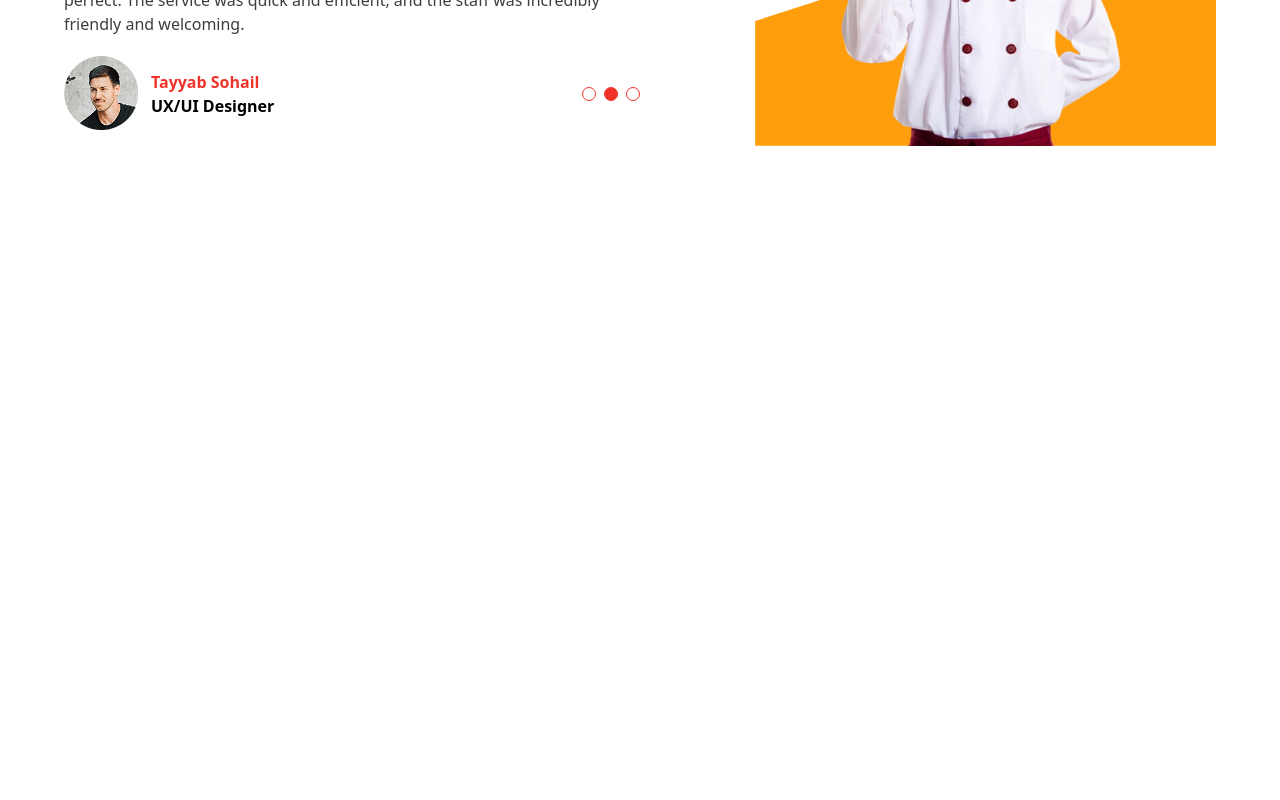
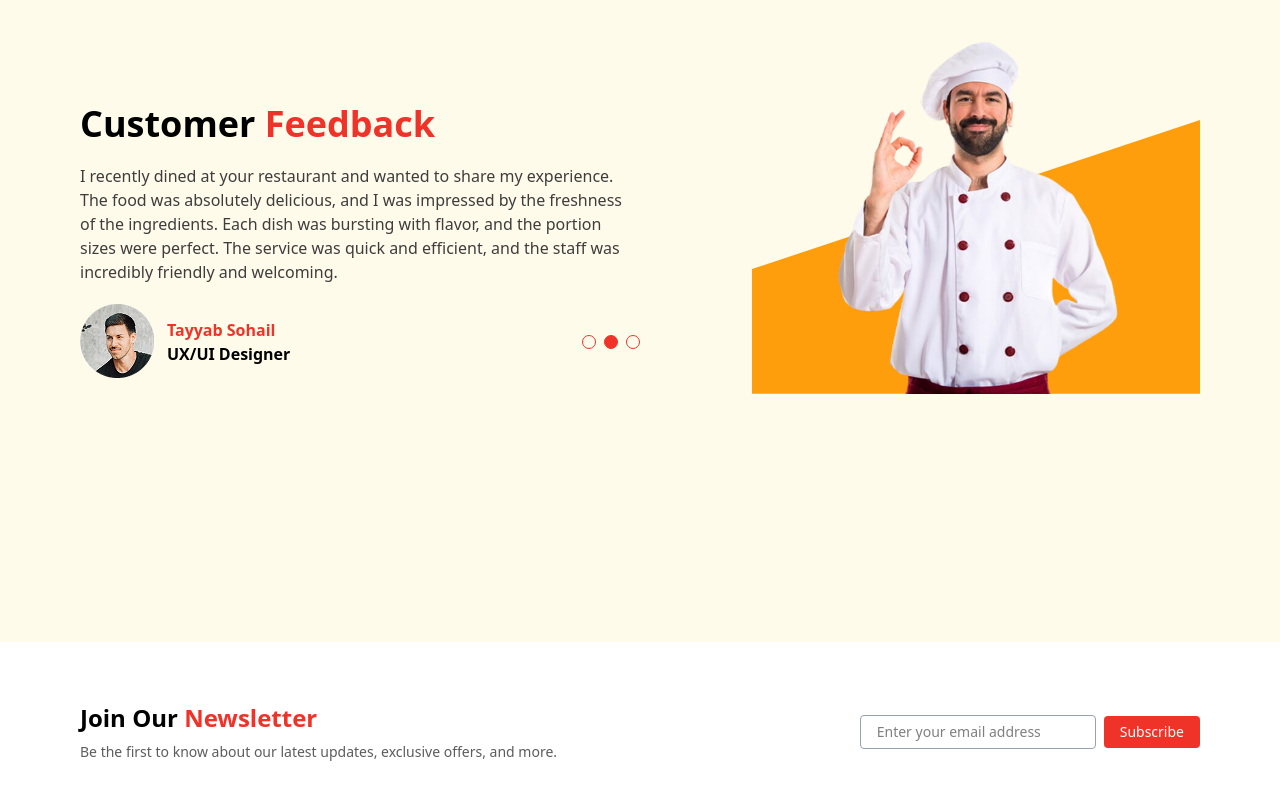
Before and after one commit to Will24300/foodie, a React (Vite) app: page / in a window 1280 px wide. Shown: the part 3074-3874 px from the top of the page. Before the commit the page ends 3300 px from the top, so only its background shows below. Built offline with nearby package versions, Linux system fonts and the light colour scheme.

Commit message:
join our newsletter

```diff
--- a/src/components/Contact.jsx
+++ b/src/components/Contact.jsx
@@ -4,8 +4,8 @@ import chef from "../assets/chef.png";
 function Contact() {
   return (
     <>
-      <section className="w-[90%] mx-auto py-20">
-        <div className="flex justify-between items-center gap-25">
+      <section className="pt-20 ">
+        <div className="flex justify-between items-center gap-25 bg-amber-50 h-[100vh] px-20 ">
           <div className="w-2/4">
             <h1 className="font-semibold text-4xl pb-5">
               Customer <span className="text-[#F03328]">Feedback</span>
@@ -42,6 +42,27 @@ function Contact() {
             />
           </div>
         </div>
+        <div className="my-15 flex justify-between px-20">
+          <div>
+            <h1 className="font-semibold text-2xl pb-2">
+              Join Our <span className="text-[#F03328]">Newsletter</span>
+            </h1>
+            <p className="text-[#5C5C5C] text-sm">
+              Be the first to know about our latest updates, exclusive offers,
+              and more.
+            </p>
+          </div>
+          <div className="flex justify-center items-center gap-2">
+            <input
+              type="text"
+              placeholder="Enter your email address"
+              className="border border-gray-400 outline-none text-sm px-4 py-1.5 rounded-sm"
+            />
+            <button className="bg-[#F03328] text-white py-1.5 px-4 rounded-sm text-sm">
+              Subscribe
+            </button>
+          </div>
+        </div>
       </section>
     </>
   );
```
